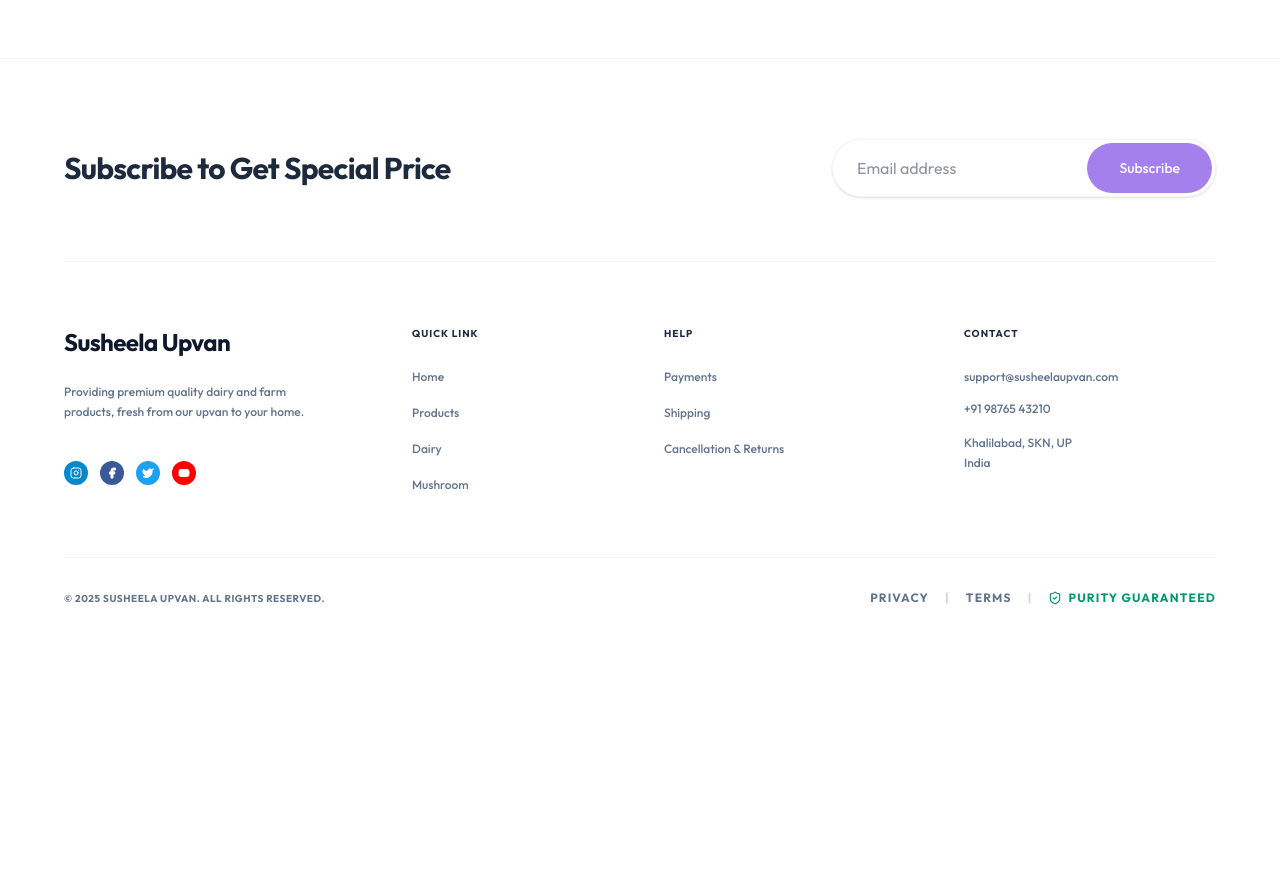
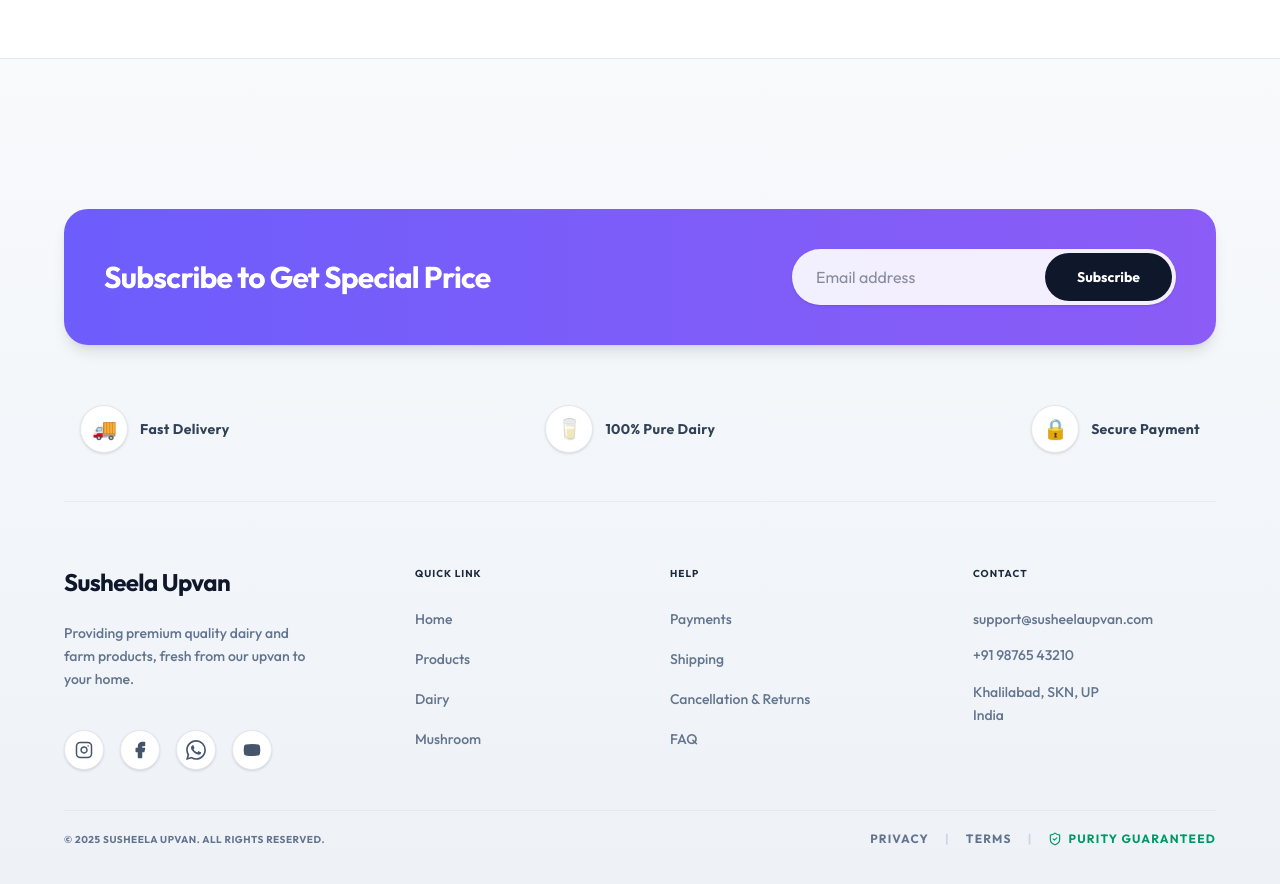
Before and after one commit to codewebxteam/Shusila-Upvan, a React (Vite) app: page / in a window 1280 px wide. Shown: the part 5640-6524 px from the top of the page. Before the commit the page ends 6278 px from the top, so only its background shows below. Built offline with nearby package versions, Linux system fonts and the light colour scheme; no server answers; a web font is replaced by a local one.

Commit message:
Updated footer design

```diff
--- a/src/components/Footer.jsx
+++ b/src/components/Footer.jsx
@@ -1,34 +1,58 @@
- import React from 'react';
+ import React, { useState } from 'react';
 import { useNavigate } from 'react-router-dom';
-import { Instagram, Facebook, Twitter, Youtube, ShieldCheck } from 'lucide-react';
+import { Instagram, Facebook, Youtube, ShieldCheck } from 'lucide-react';
+import LegalModal from './common/LegalModal';
 
 const Footer = () => {
   const navigate = useNavigate();
+  const [isLegalModalOpen, setIsLegalModalOpen] = useState(false);
+  const [legalModalType, setLegalModalType] = useState('terms');
+
+  const openLegalModal = (type) => {
+    setLegalModalType(type);
+    setIsLegalModalOpen(true);
+  };
 
   return (
-    <footer className="bg-white text-slate-900 pt-20 pb-8 px-8 font-sans border-t border-slate-100 flex justify-center w-full">
+    <footer className="bg-gradient-to-b from-[#f8fafc] to-[#eef2f7] text-slate-900 pt-[70px] pb-[40px] px-8 font-sans border-t border-[#e5e7eb] flex justify-center w-full">
       <div className="w-full max-w-6xl">
         {/* Top Section: Newsletter */}
-        <div className="flex flex-col md:flex-row justify-between items-center gap-8 mb-16 w-full">
-          <h2 className="text-3xl md:text-3xl font-bold tracking-tight text-slate-800">
+        <div className="flex flex-col md:flex-row justify-between items-center gap-8 mt-[80px] mb-[60px] w-full bg-gradient-to-r from-[#6d5dfc] to-[#8b5cf6] p-8 md:p-10 rounded-[24px] shadow-lg">
+          <h2 className="text-3xl md:text-3xl font-bold tracking-tight text-white">
             Subscribe to Get Special Price
           </h2>
           <div className="flex w-full md:w-auto items-center relative">
             <input
               type="email"
               placeholder="Email address"
-              className="bg-white border border-slate-100 text-slate-800 px-6 py-4 rounded-full w-full md:w-96 focus:outline-none focus:ring-2 focus:ring-purple-400/50 shadow-sm"
+              className="bg-white/90 border-none text-slate-800 px-6 py-4 rounded-full w-full md:w-96 focus:outline-none focus:ring-2 focus:ring-purple-200 shadow-sm"
             />
-            <button className="absolute right-1 top-1 bottom-1 bg-[#a380eb] hover:bg-[#8663cd] text-white px-8 rounded-full text-sm font-medium transition-colors">
+            <button className="absolute right-1 top-1 bottom-1 bg-slate-900 hover:bg-slate-800 text-white px-8 rounded-full text-sm font-bold transition-all hover:scale-105">
               Subscribe
             </button>
           </div>
         </div>
 
-        <div className="w-full h-px bg-slate-100 mb-16"></div>
+        {/* Small Trust Icons */}
+        <div className="flex flex-wrap justify-center md:justify-between items-center gap-6 mb-12 px-4">
+          <div className="flex items-center gap-3">
+            <div className="w-12 h-12 rounded-full bg-white border border-slate-200 shadow-sm flex items-center justify-center text-xl">🚚</div>
+            <span className="font-bold text-slate-700 tracking-wide text-sm">Fast Delivery</span>
+          </div>
+          <div className="flex items-center gap-3">
+            <div className="w-12 h-12 rounded-full bg-white border border-slate-200 shadow-sm flex items-center justify-center text-xl">🥛</div>
+            <span className="font-bold text-slate-700 tracking-wide text-sm">100% Pure Dairy</span>
+          </div>
+          <div className="flex items-center gap-3">
+            <div className="w-12 h-12 rounded-full bg-white border border-slate-200 shadow-sm flex items-center justify-center text-xl">🔒</div>
+            <span className="font-bold text-slate-700 tracking-wide text-sm">Secure Payment</span>
+          </div>
+        </div>
+
+        <div className="w-full h-px bg-slate-200/60 mb-16"></div>
 
         {/* Middle Section: Columns */}
-        <div className="grid grid-cols-1 md:grid-cols-4 gap-12 mb-16 w-full">
+        <div className="grid grid-cols-1 md:grid-cols-4 gap-[60px] mb-10 w-full">
           {/* Brand Column */}
           <div className="col-span-1 md:col-span-1 flex flex-col gap-6">
             <h3
@@ -37,21 +61,23 @@
             >
               Susheela Upvan
             </h3>
-            <p className="text-xs text-slate-500 leading-relaxed font-medium">
+            <p className="text-sm text-slate-500 leading-relaxed font-medium">
               Providing premium quality dairy and farm products, fresh from our upvan to your home.
             </p>
-            <div className="flex gap-3 mt-4">
-              <a href="https://instagram.com" target="_blank" rel="noopener noreferrer" className="w-6 h-6 rounded-full bg-[#0088cc] text-white flex items-center justify-center hover:bg-[#0077b3] transition-colors">
-                <Instagram size={12} />
+            <div className="flex gap-4 mt-4">
+              <a href="https://instagram.com" target="_blank" rel="noopener noreferrer" className="w-10 h-10 rounded-full bg-white shadow-sm border border-slate-200 text-slate-600 flex items-center justify-center hover:scale-110 hover:bg-[#6366f1] hover:text-white hover:border-[#6366f1] transition-all duration-300">
+                <Instagram size={18} />
               </a>
-              <a href="https://facebook.com" target="_blank" rel="noopener noreferrer" className="w-6 h-6 rounded-full bg-[#3b5998] text-white flex items-center justify-center hover:bg-[#2d4373] transition-colors">
-                <Facebook size={12} fill="currentColor" />
+              <a href="https://facebook.com" target="_blank" rel="noopener noreferrer" className="w-10 h-10 rounded-full bg-white shadow-sm border border-slate-200 text-slate-600 flex items-center justify-center hover:scale-110 hover:bg-[#6366f1] hover:text-white hover:border-[#6366f1] transition-all duration-300">
+                <Facebook size={18} fill="currentColor" />
               </a>
-              <a href="https://twitter.com" target="_blank" rel="noopener noreferrer" className="w-6 h-6 rounded-full bg-[#1da1f2] text-white flex items-center justify-center hover:bg-[#0c85d0] transition-colors">
-                <Twitter size={12} fill="currentColor" />
+              <a href="https://wa.me/919876543210" target="_blank" rel="noopener noreferrer" className="w-10 h-10 rounded-full bg-white shadow-sm border border-slate-200 text-slate-600 flex items-center justify-center hover:scale-110 hover:bg-[#6366f1] hover:text-white hover:border-[#6366f1] transition-all duration-300">
+                <svg viewBox="0 0 24 24" width="20" height="20" fill="currentColor">
+                  <path d="M17.472 14.382c-.297-.149-1.758-.867-2.03-.967-.273-.099-.471-.148-.67.15-.197.297-.767.966-.94 1.164-.173.199-.347.223-.644.075-.297-.15-1.255-.463-2.39-1.475-.883-.788-1.48-1.761-1.653-2.059-.173-.297-.018-.458.13-.606.134-.133.298-.347.446-.52.149-.174.198-.298.298-.497.099-.198.05-.371-.025-.52-.075-.149-.669-1.612-.916-2.207-.242-.579-.487-.5-.669-.51a12.8 12.8 0 0 0-.57-.01c-.198 0-.52.074-.792.372-.272.297-1.04 1.016-1.04 2.479 0 1.462 1.065 2.875 1.213 3.074.149.198 2.096 3.2 5.077 4.487.709.306 1.262.489 1.694.625.712.227 1.36.195 1.871.118.571-.085 1.758-.719 2.006-1.413.248-.694.248-1.289.173-1.413-.074-.124-.272-.198-.57-.347m-5.421 7.403h-.004a9.87 9.87 0 0 1-5.031-1.378l-.361-.214-3.741.982.998-3.648-.235-.374a9.86 9.86 0 0 1-1.51-5.26c.001-5.45 4.436-9.884 9.888-9.884 2.64 0 5.122 1.03 6.988 2.898a9.825 9.825 0 0 1 2.893 6.994c-.003 5.45-4.437 9.884-9.885 9.884m8.413-18.297A11.815 11.815 0 0 0 12.05 0C5.495 0 .16 5.335.157 11.892c0 2.096.547 4.142 1.588 5.945L.057 24l6.305-1.654a11.882 11.882 0 0 0 5.683 1.448h.005c6.554 0 11.89-5.335 11.893-11.893a11.821 11.821 0 0 0-3.48-8.413Z"/>
+                </svg>
               </a>
-              <a href="https://youtube.com" target="_blank" rel="noopener noreferrer" className="w-6 h-6 rounded-full bg-[#ff0000] text-white flex items-center justify-center hover:bg-[#cc0000] transition-colors">
-                <Youtube size={12} fill="currentColor" />
+              <a href="https://youtube.com" target="_blank" rel="noopener noreferrer" className="w-10 h-10 rounded-full bg-white shadow-sm border border-slate-200 text-slate-600 flex items-center justify-center hover:scale-110 hover:bg-[#6366f1] hover:text-white hover:border-[#6366f1] transition-all duration-300">
+                <Youtube size={18} fill="currentColor" />
               </a>
             </div>
           </div>
@@ -67,7 +93,7 @@
                 <button
                   key={item}
                   onClick={() => navigate(route)}
-                  className="text-xs text-slate-500 hover:text-purple-600 transition-colors text-left w-fit font-medium"
+                  className="text-sm text-slate-500 hover:text-[#6366f1] hover:pl-1 transition-all duration-300 text-left w-fit font-medium"
                 >
                   {item}
                 </button>
@@ -78,13 +104,18 @@
           {/* Help */}
           <div className="col-span-1 flex flex-col gap-5">
             <h4 className="text-[10px] font-bold uppercase tracking-widest text-slate-800 mb-2">HELP</h4>
-            {['Payments', 'Shipping', 'Cancellation & Returns'].map((item) => {
-              const route = item === 'Cancellation & Returns' ? '/returns' : `/${item.toLowerCase()}`;
+            {['Payments', 'Shipping', 'Cancellation & Returns', 'FAQ'].map((item) => {
+              const typeMap = {
+                'Payments': 'payments',
+                'Shipping': 'shipping',
+                'Cancellation & Returns': 'cancellation-returns',
+                'FAQ': 'faq'
+              };
               return (
                 <button
                   key={item}
-                  onClick={() => navigate(route)}
-                  className="text-xs text-slate-500 hover:text-purple-600 transition-colors text-left w-fit font-medium"
+                  onClick={() => openLegalModal(typeMap[item])}
+                  className="text-sm text-slate-500 hover:text-[#6366f1] hover:pl-1 transition-all duration-300 text-left w-fit font-medium"
                 >
                   {item}
                 </button>
@@ -95,11 +126,11 @@
           {/* Contact */}
           <div className="col-span-1 flex flex-col gap-5">
             <h4 className="text-[10px] font-bold uppercase tracking-widest text-slate-800 mb-2">CONTACT</h4>
-            <div className="text-xs text-slate-500 flex flex-col gap-4 font-medium">
-              <a href="mailto:support@susheelaupvan.com" className="hover:text-purple-600 transition-colors">
+            <div className="text-sm text-slate-500 flex flex-col gap-4 font-medium">
+              <a href="mailto:support@susheelaupvan.com" className="hover:text-[#6366f1] hover:pl-1 transition-all duration-300">
                 support@susheelaupvan.com
               </a>
-              <a href="tel:+919876543210" className="hover:text-purple-600 transition-colors">
+              <a href="tel:+919876543210" className="hover:text-[#6366f1] hover:pl-1 transition-all duration-300">
                 +91 98765 43210
               </a>
               <p className="leading-relaxed">
@@ -110,18 +141,18 @@
         </div>
 
         {/* Bottom Section: Copyright & Links */}
-        <div className="pt-8 border-t border-slate-100 flex flex-col md:flex-row justify-between items-center gap-6 text-[10px] text-slate-500 font-bold tracking-wider uppercase">
+        <div className="mt-10 pt-5 border-t border-slate-200/80 flex flex-col md:flex-row justify-between items-center gap-6 text-[10px] text-slate-500 font-bold tracking-wider uppercase">
           <p>© {new Date().getFullYear()} Susheela Upvan. All Rights Reserved.</p>
           <div className="flex items-center gap-4 text-xs font-bold tracking-widest">
             <button
-              onClick={() => navigate('/privacy')}
+              onClick={() => openLegalModal('privacy')}
               className="hover:text-slate-800 transition-colors"
             >
               PRIVACY
             </button>
             <span className="text-slate-300">|</span>
             <button
-              onClick={() => navigate('/terms')}
+              onClick={() => openLegalModal('terms')}
               className="hover:text-slate-800 transition-colors"
             >
               TERMS
@@ -134,6 +165,11 @@
           </div>
         </div>
       </div>
+      <LegalModal
+        isOpen={isLegalModalOpen}
+        onClose={() => setIsLegalModalOpen(false)}
+        type={legalModalType}
+      />
     </footer>
   );
 };
```
